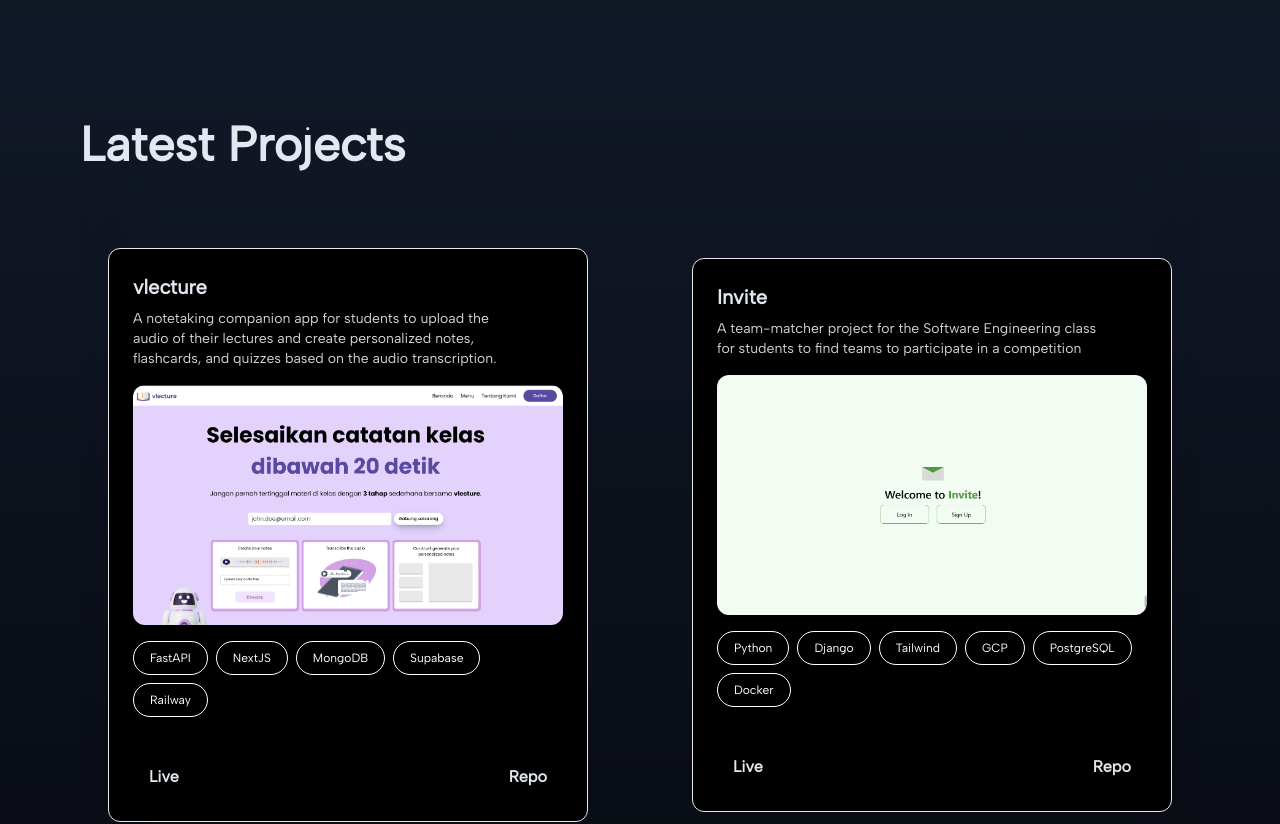
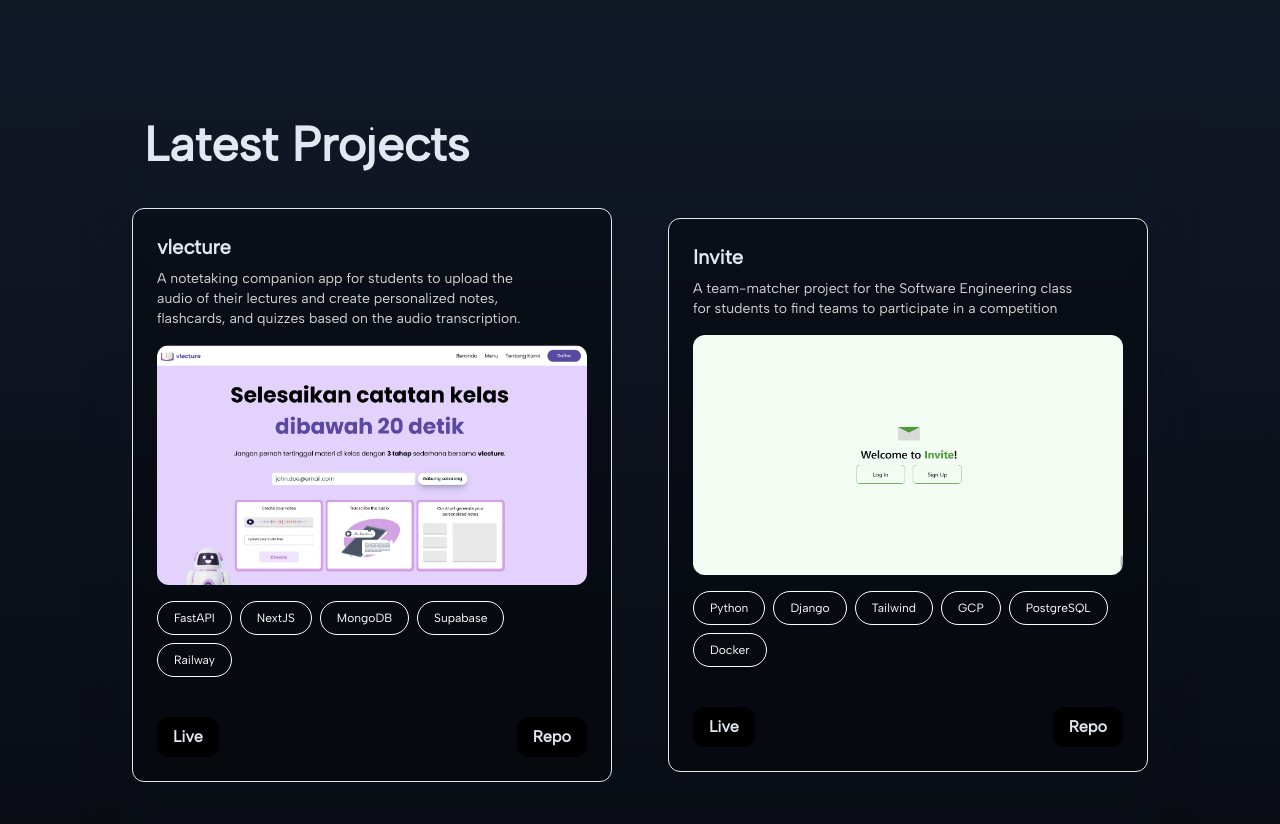
Before and after one commit to annavaws/annavaws.github.io, a Next.js app: page / in a window 1280 px wide. Shown: the part 1560-2384 px from the top of the page. Built offline with nearby package versions, Linux system fonts and the light colour scheme.

Commit message:
feat: change background transparancy

```diff
--- a/src/components/modules/HomeModules/latestproject.tsx
+++ b/src/components/modules/HomeModules/latestproject.tsx
@@ -58,22 +58,21 @@ export default function Latest() {
   ];
 
   return (
-    <div className="p-10 md:p-12 lg:p-20 bg-gradient-to-t from-black to-gray-900">
+    <div className="p-10 lg:p-20 bg-gradient-to-t from-black to-gray-900">
       <div
-        className={`${albert.className} flex justify-center flex-col backdrop-blur-xl text-slate-200`}
+        className={`${albert.className} flex justify-center w-full flex-col backdrop-blur-xl text-slate-200`}
       >
-        <div className="flex w-full font-semibold text-5xl md:text-5xl">
+        <div className="px-16 flex w-full font-semibold text-5xl md:text-5xl mb-10">
           Latest Projects
         </div>
-        <div className="flex text-slate-200">
-          <div className="mt-20">
+        <div className="px-0 lg:px-12 flex text-slate-200">
           <div className="grid grid-cols-1 lg:grid-cols-2 gap-24 lg:gap-12">
             {projects.map((project) => (
               <CardContainer
                 key={project.id}
                 className="inter-var px-10 -mt-20"
               >
-                  <CardBody className="relative group/card hover:shadow-2xl hover:shadow-emerald-500/[0.1] bg-black w-auto sm:w-[30rem] h-auto rounded-xl p-6 border">
+                <CardBody className="relative group/card hover:shadow-2xl hover:shadow-purple-500/20 bg-black/30 w-auto sm:w-[30rem] h-auto rounded-xl p-6 border">
                   <CardItem className="text-xl font-bold">
                     {project.title}
                   </CardItem>
@@ -126,7 +125,6 @@ export default function Latest() {
           </div>
         </div>
       </div>
-      </div>
       <div className="mt-2 flex justify-end text-slate-200 text-opacity-80 text-sm md:text-base hover:underline animate-bounce">
         <Link href="/project" className="flex whitespace-nowrap space-x-2">
           <span>Discover more about my projects here</span>
```
Lines whose indentation alone changed are shown as unchanged.
